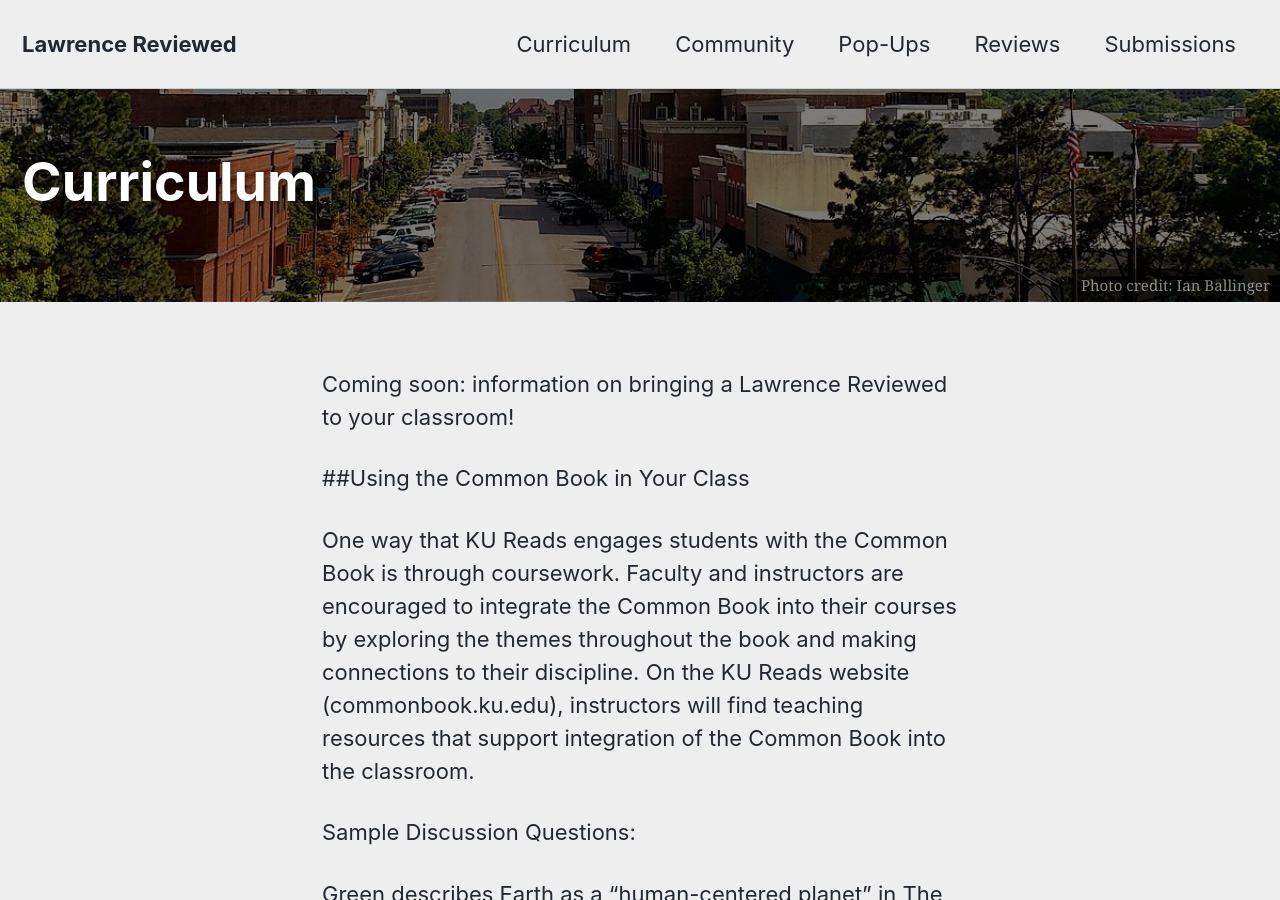
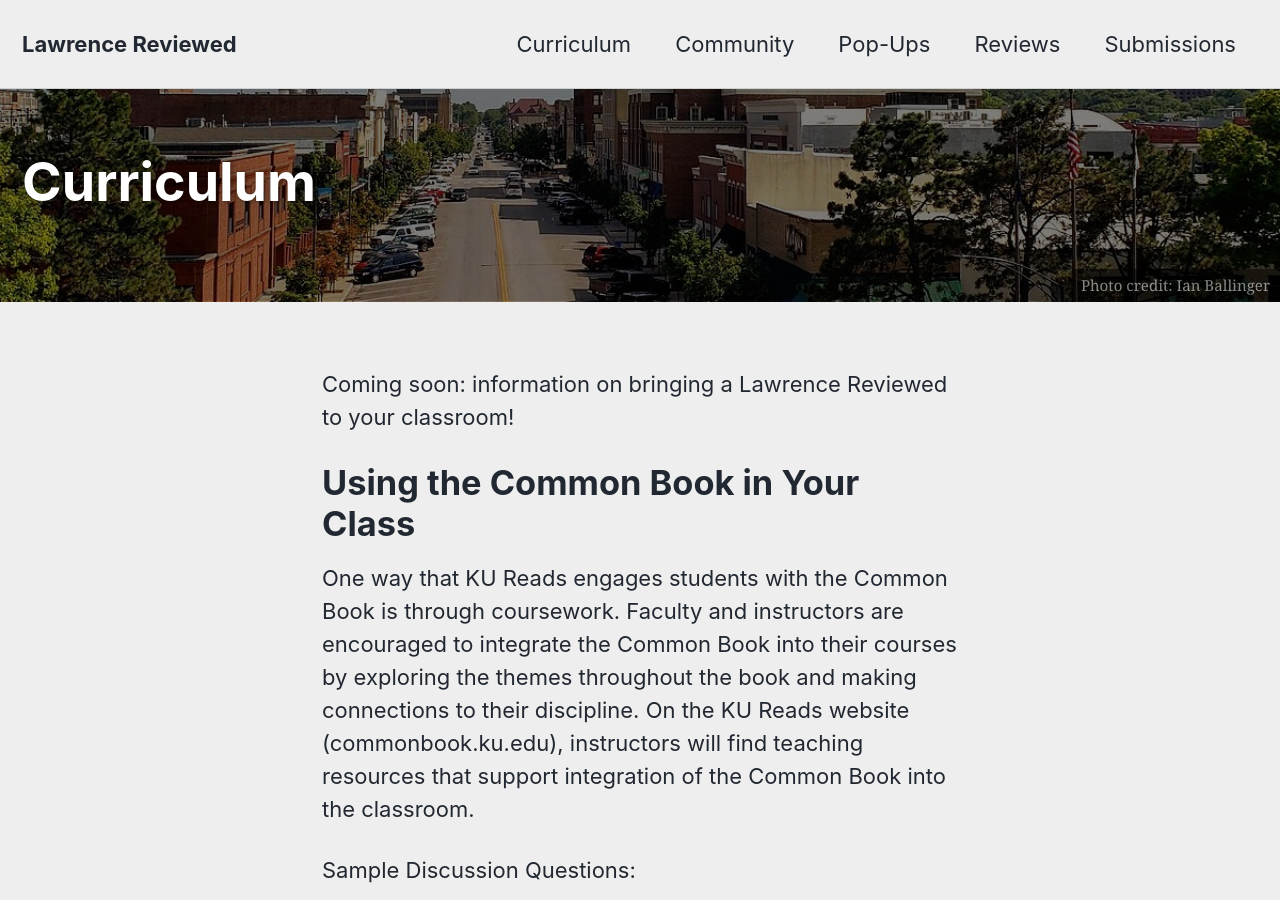
Before and after one commit to idrhku/lawrence-reviewed, a Jekyll site: the page built from _pages/curriculum.md, in a window 1280 px wide and 900 px high. Built offline with Jekyll 4.4.1, drawn with Linux system fonts in a browser that asks for light colours; cached includes are drawn as plain includes.

```diff
--- a/_pages/curriculum.md
+++ b/_pages/curriculum.md
@@ -15,7 +15,7 @@ header:
 Coming soon: information on bringing a Lawrence Reviewed to your classroom!
 
 
-##Using the Common Book in Your Class
+<h1>Using the Common Book in Your Class </h1>
 
 One way that KU Reads engages students with the Common Book is through coursework. Faculty and instructors are encouraged to integrate the Common Book into their courses by exploring the themes throughout the book and making connections to their discipline. On the KU Reads website (commonbook.ku.edu), instructors will find teaching resources that support integration of the Common Book into the classroom.
 
```
